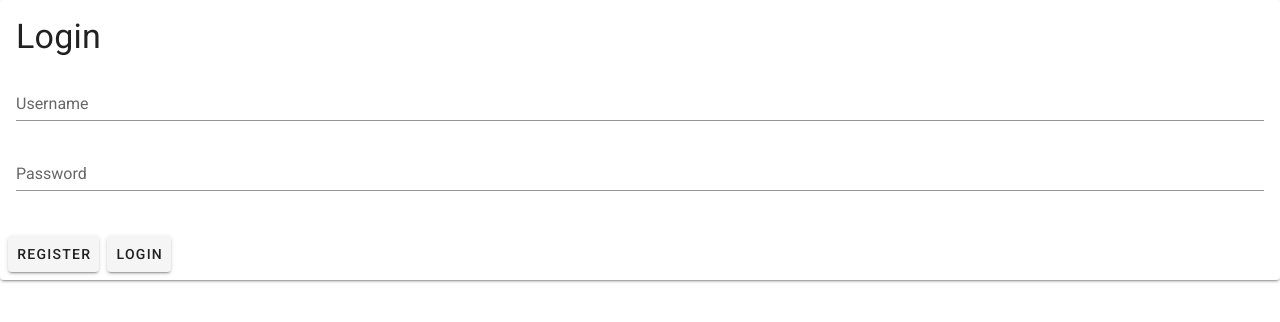
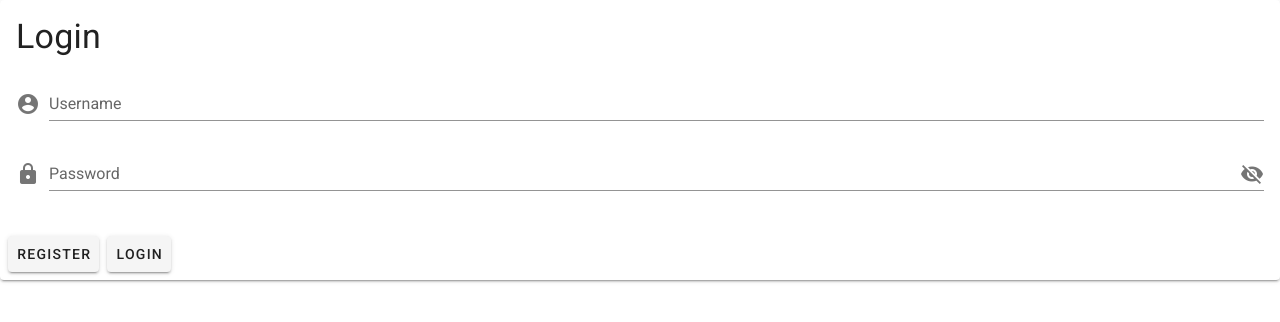
Before and after one commit to Atinder-Pal/vuetify-dashboard, a Vue app: page / in a window 1280 px wide. Shown: the top 322 px of the page. Built offline with nearby package versions, Linux system fonts and the light colour scheme.

Commit message:
Added material design icons for input fields

```diff
--- a/src/App.vue
+++ b/src/App.vue
@@ -6,8 +6,13 @@
 			</v-card-title>
 			<v-card-text>
 				<v-form>
-					<v-text-field label="Username" />
-					<v-text-field label="Password" type="password" />
+					<v-text-field label="Username" prepend-icon="mdi-account-circle" />
+					<v-text-field
+						label="Password"
+						type="password"
+						prepend-icon="mdi-lock"
+						append-icon="mdi-eye-off"
+					/>
 				</v-form>
 			</v-card-text>
 			<v-card-actions>
```
